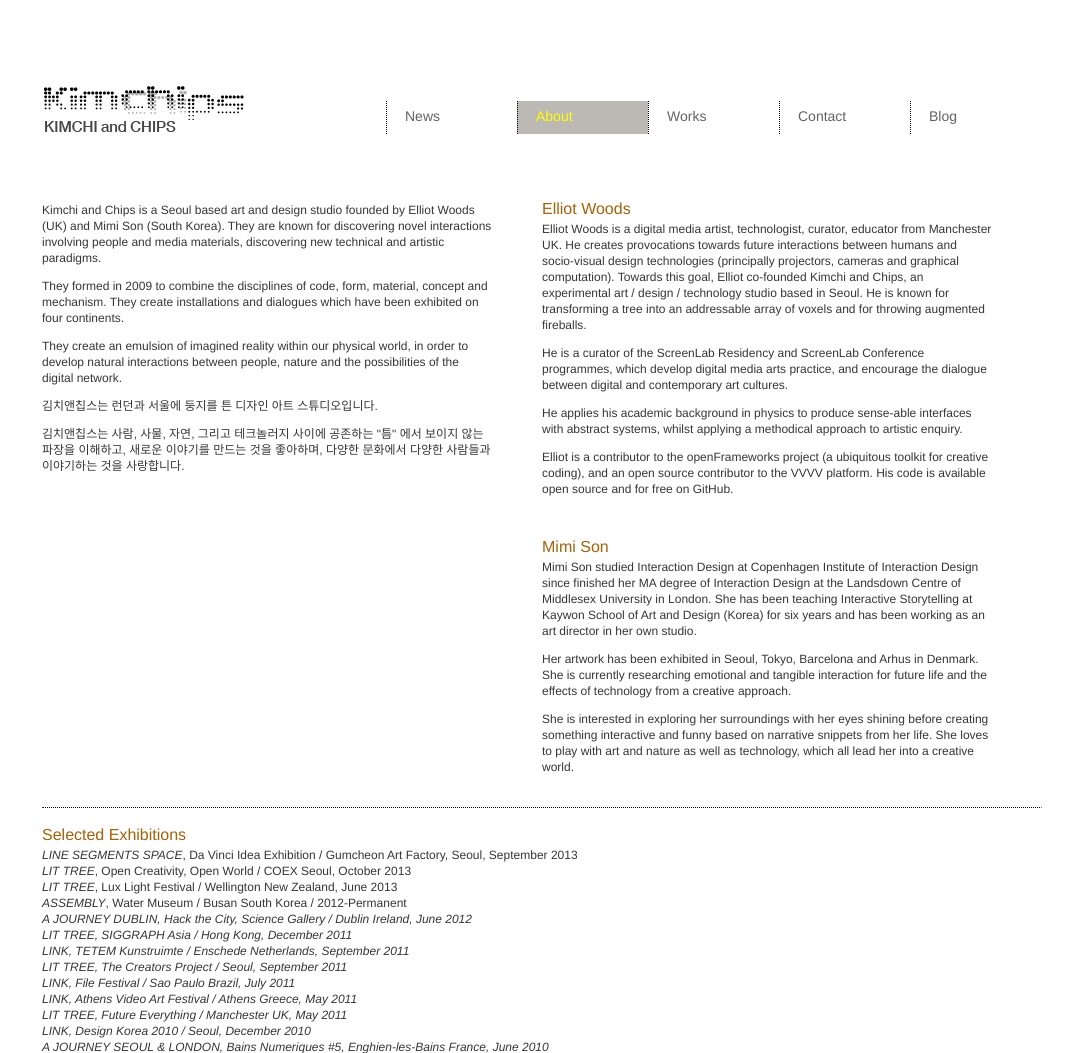
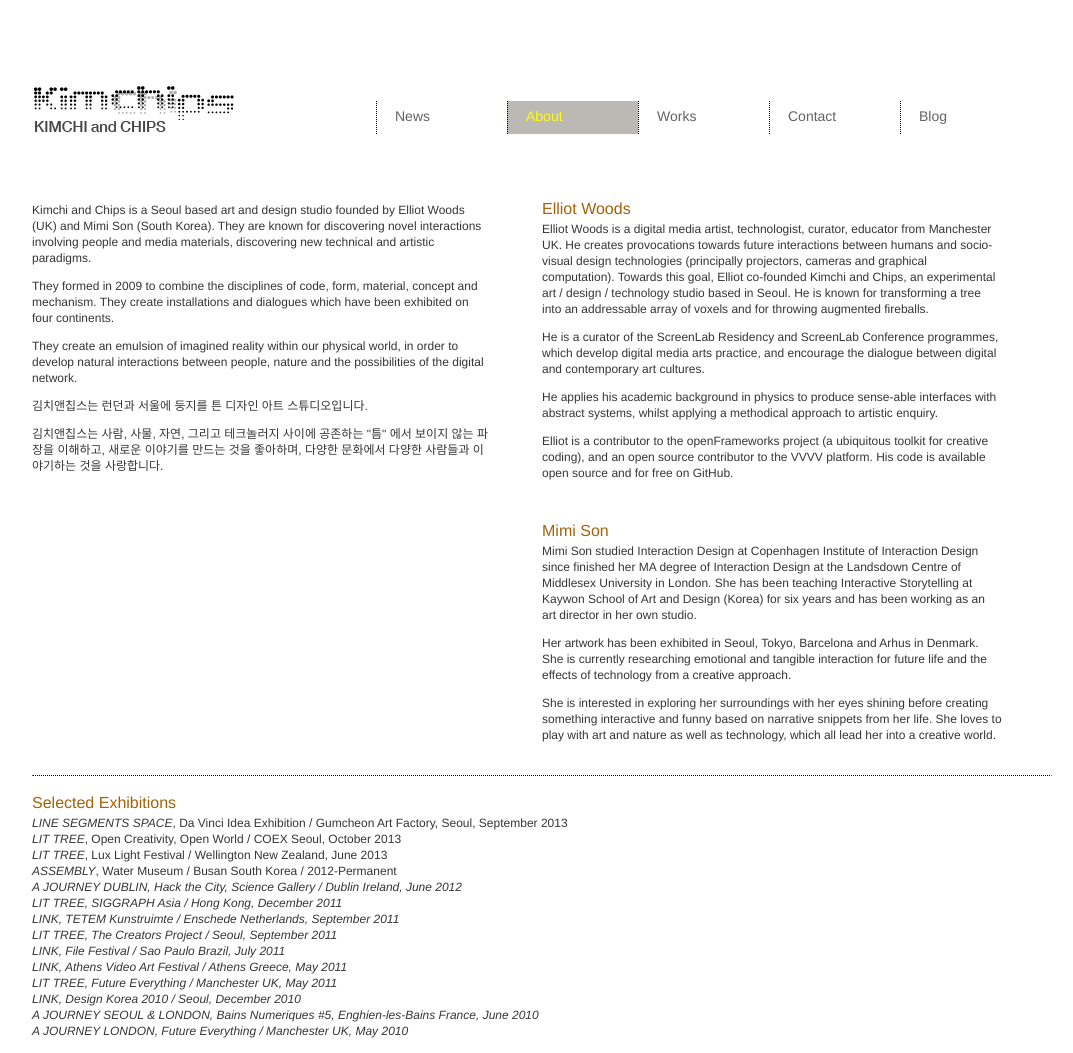
Before and after one commit to elliotwoods/Website.KimchiAndChips, a PHP site: page /about.php in a window 1280 px wide. Shown: the top 1053 px of the page, without its empty margins (98-1171 px from the left). Run offline with PHP 8.4, Linux system fonts and the light colour scheme; data that the repository does not hold is empty.

Commit message:
test margins for iPad

```diff
--- a/defaults.css
+++ b/defaults.css
@@ -3,7 +3,7 @@
 	margin-top: 190px;
 	margin-left:auto;
     margin-right:auto;
-    width: 1020px;
+    width: 1040px;
     font-family: Helvetica, Arial, sans-serif;
 }
 
```
